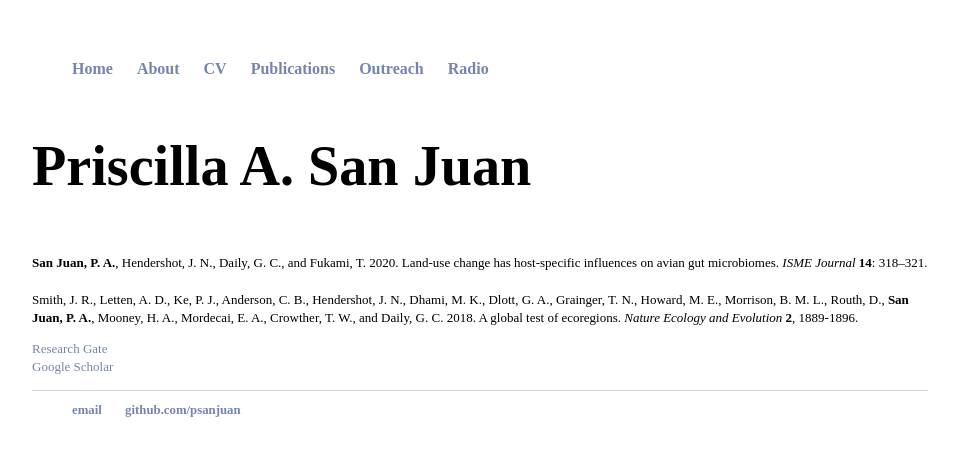
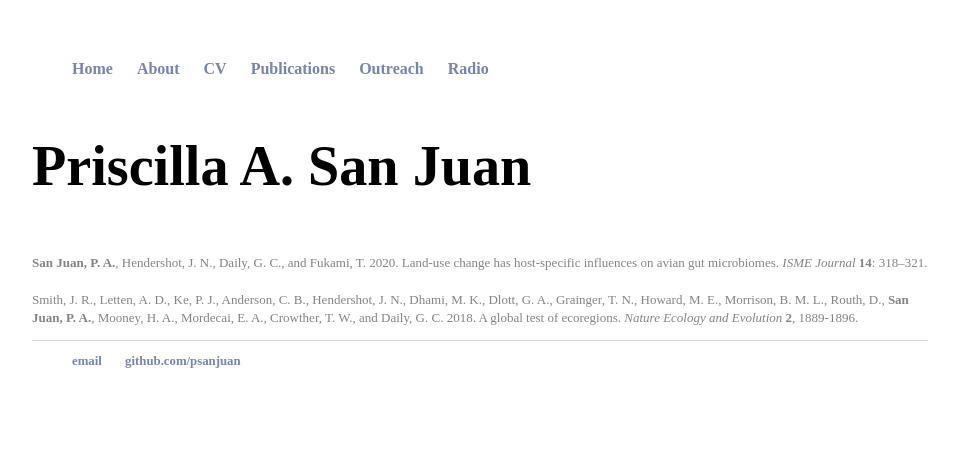
Before and after one commit to psanjuan/psanjuan.github.io, a Jekyll site: the page built from publications/index.html, in a window 1280 px wide. Shown: the top 456 px of the page, without its empty margins (160-1119 px from the left). Built offline with Jekyll 4.4.1, drawn with Linux system fonts in a browser that asks for light colours.

Commit message:
Update index.html

```diff
--- a/publications/index.html
+++ b/publications/index.html
@@ -7,12 +7,9 @@ title: Priscilla San Juan, PhD candidate
 </font>
 
 <div class="post">
-<p style="color:black;font-size:13px;">
+<p style="color:#848484;font-size:13px;">
   <b>San Juan, P. A.</b>, Hendershot, J. N., Daily, G. C., and Fukami, T. 2020. Land-use change has host-specific influences on avian gut microbiomes. <i>ISME Journal</i> <b>14</b>: 318–321.<br>
 <br>
 Smith, J. R., Letten, A. D.,  Ke, P. J., Anderson, C. B., Hendershot, J. N., Dhami, M. K., Dlott, G. A., Grainger, T. N., Howard, M. E., Morrison, B. M. L., Routh, D., <b>San Juan, P. A.</b>, Mooney, H. A., Mordecai, E. A., Crowther, T. W., and Daily, G. C. 2018. A global test of ecoregions. <i>Nature Ecology and Evolution</i> <b>2</b>, 1889-1896.
   </p>
-<p style="color:#848484;font-size:13px;">
-<a href="https://www.researchgate.net/profile/Priscilla_San_Juan">Research Gate</a><br>
-  <a href="">Google Scholar</a>
 </div>
```
